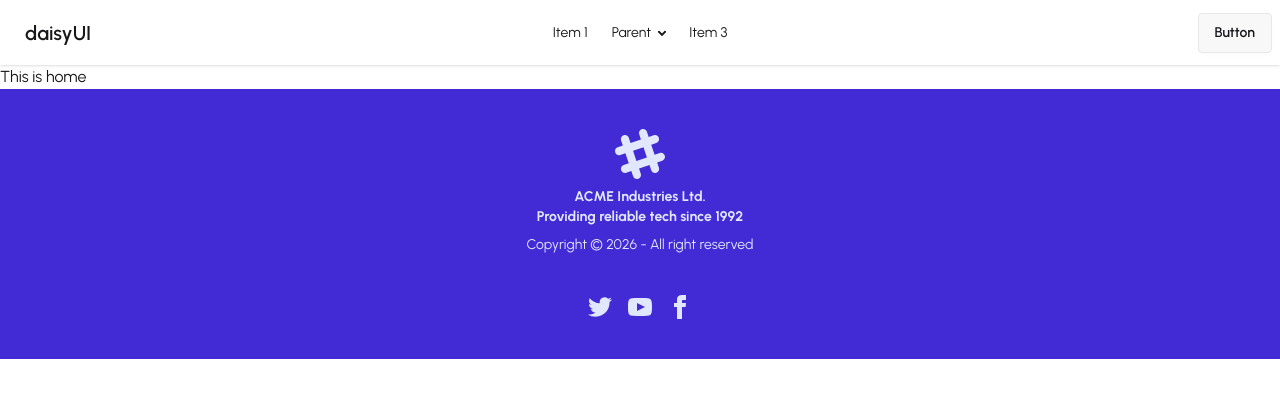
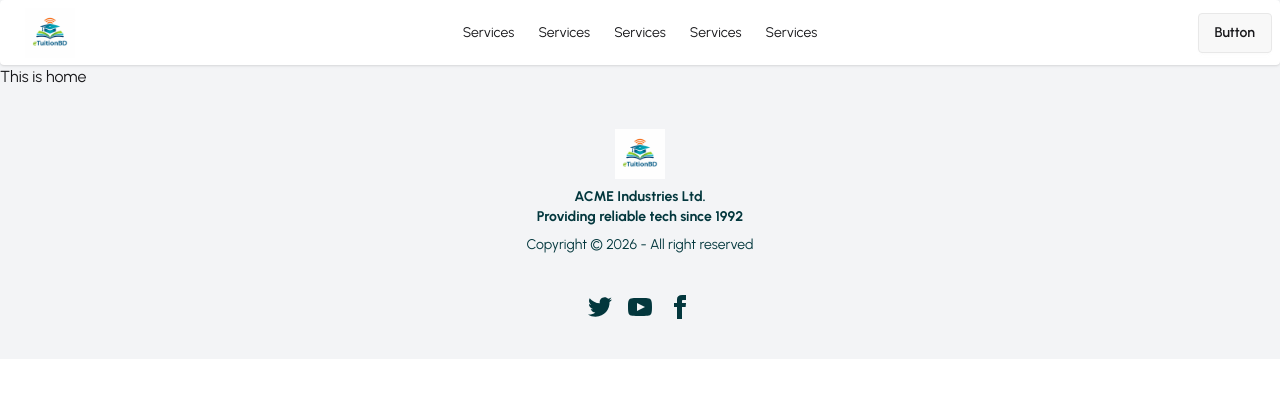
Before and after one commit to Farjana02mim/tuitionBD_Client, a React (Vite) app: page / in a window 1280 px wide. Shown: the top 398 px of the page. Built offline with nearby package versions, Linux system fonts and the light colour scheme.

Commit message:
added navbar and footer section

```diff
--- a/index.html
+++ b/index.html
@@ -2,7 +2,7 @@
 <html lang="en">
   <head>
     <meta charset="UTF-8" />
-    <link rel="icon" type="image/png" href="/tuition-client/src/assets/icon.png" />
+    <link rel="icon" type="image/png" href="/src/assets/icon.png" />
     <meta name="viewport" content="width=device-width, initial-scale=1.0" />
     <title>eTuition</title>
 
--- a/src/components/Logo/Logo.jsx
+++ b/src/components/Logo/Logo.jsx
@@ -0,0 +1,9 @@
+import React from 'react'
+import logo from '../../assets/logo-flat.png'
+export default function Logo() {
+  return (
+    <div className='h-[50px] w-[50px]'>
+      <img src={logo}></img>
+    </div>
+  )
+}
--- a/src/index.css
+++ b/src/index.css
@@ -1,8 +1,17 @@
 @import "tailwindcss";
-@plugin "daisyui";
+@plugin "daisyui"{
+  themes: light --default;
+}
+@plugin "daisyui/theme" {
+  name: "light";
+  default: true;
+  --color-primary: #CAEB66;
+  --color-secondary: #03373D;
+}
 
 body {
   font-family: "Urbanist", sans-serif;
   font-optical-sizing: auto;
   font-style: normal;
+  background-color: #f3f4f6;
 }
--- a/src/layouts/RootLayout.jsx
+++ b/src/layouts/RootLayout.jsx
@@ -5,7 +5,7 @@ import Navbar from '../pages/Shared/Navbar/Navbar'
 
 const RootLayout = () => {
   return (
-    <div>
+    <div className='max-w-7xl mx-auto'>
       <Navbar></Navbar>
       <Outlet>
 
--- /dev/null
+++ b/src/pages/Home/Banner/Banner.jsx
@@ -0,0 +1,9 @@
+import React from 'react'
+
+export default function Banner() {
+  return (
+    <div>
+
+    </div>
+  )
+}
--- a/src/pages/Shared/Footer/Footer.jsx
+++ b/src/pages/Shared/Footer/Footer.jsx
@@ -1,20 +1,11 @@
 import React from 'react'
+import Logo from '../../../components/Logo/Logo'
 
 const Footer = () => {
   return (
-    <footer className="footer footer-horizontal footer-center bg-primary text-primary-content p-10">
+    <footer className="footer footer-horizontal footer-center text-secondary p-10">
   <aside>
-    <svg
-      width="50"
-      height="50"
-      viewBox="0 0 24 24"
-      xmlns="http://www.w3.org/2000/svg"
-      fillRule="evenodd"
-      clipRule="evenodd"
-      className="inline-block fill-current">
-      <path
-        d="M22.672 15.226l-2.432.811.841 2.515c.33 1.019-.209 2.127-1.23 2.456-1.15.325-2.148-.321-2.463-1.226l-.84-2.518-5.013 1.677.84 2.517c.391 1.203-.434 2.542-1.831 2.542-.88 0-1.601-.564-1.86-1.314l-.842-2.516-2.431.809c-1.135.328-2.145-.317-2.463-1.229-.329-1.018.211-2.127 1.231-2.456l2.432-.809-1.621-4.823-2.432.808c-1.355.384-2.558-.59-2.558-1.839 0-.817.509-1.582 1.327-1.846l2.433-.809-.842-2.515c-.33-1.02.211-2.129 1.232-2.458 1.02-.329 2.13.209 2.461 1.229l.842 2.515 5.011-1.677-.839-2.517c-.403-1.238.484-2.553 1.843-2.553.819 0 1.585.509 1.85 1.326l.841 2.517 2.431-.81c1.02-.33 2.131.211 2.461 1.229.332 1.018-.21 2.126-1.23 2.456l-2.433.809 1.622 4.823 2.433-.809c1.242-.401 2.557.484 2.557 1.838 0 .819-.51 1.583-1.328 1.847m-8.992-6.428l-5.01 1.675 1.619 4.828 5.011-1.674-1.62-4.829z"></path>
-    </svg>
+    <Logo></Logo>
     <p className="font-bold">
       ACME Industries Ltd.
       <br />
--- a/src/pages/Shared/Navbar/Navbar.jsx
+++ b/src/pages/Shared/Navbar/Navbar.jsx
@@ -1,8 +1,17 @@
 import React from 'react'
+import Logo from '../../../components/Logo/Logo'
+import { NavLink } from 'react-router'
 
 const Navbar = () => {
+  const links = <>
+    <li><NavLink to="">Services</NavLink></li>
+    <li><NavLink to="">Services</NavLink></li>
+    <li><NavLink to="">Services</NavLink></li>
+    <li><NavLink to="">Services</NavLink></li>
+    <li><NavLink to="">Services</NavLink></li>
+  </>
   return (
-    <div className="navbar bg-base-100 shadow-sm">
+    <div className="navbar bg-base-100 shadow-sm rounded">
   <div className="navbar-start">
     <div className="dropdown">
       <div tabIndex={0} role="button" className="btn btn-ghost lg:hidden">
@@ -11,32 +20,14 @@ const Navbar = () => {
       <ul
         tabIndex="-1"
         className="menu menu-sm dropdown-content bg-base-100 rounded-box z-1 mt-3 w-52 p-2 shadow">
-        <li><a>Item 1</a></li>
-        <li>
-          <a>Parent</a>
-          <ul className="p-2">
-            <li><a>Submenu 1</a></li>
-            <li><a>Submenu 2</a></li>
-          </ul>
-        </li>
-        <li><a>Item 3</a></li>
+        {links}
       </ul>
     </div>
-    <a className="btn btn-ghost text-xl">daisyUI</a>
+    <a className="btn btn-ghost text-xl"><Logo></Logo></a>
   </div>
   <div className="navbar-center hidden lg:flex">
     <ul className="menu menu-horizontal px-1">
-      <li><a>Item 1</a></li>
-      <li>
-        <details>
-          <summary>Parent</summary>
-          <ul className="p-2 bg-base-100 w-40 z-1">
-            <li><a>Submenu 1</a></li>
-            <li><a>Submenu 2</a></li>
-          </ul>
-        </details>
-      </li>
-      <li><a>Item 3</a></li>
+      {links}
     </ul>
   </div>
   <div className="navbar-end">
```
